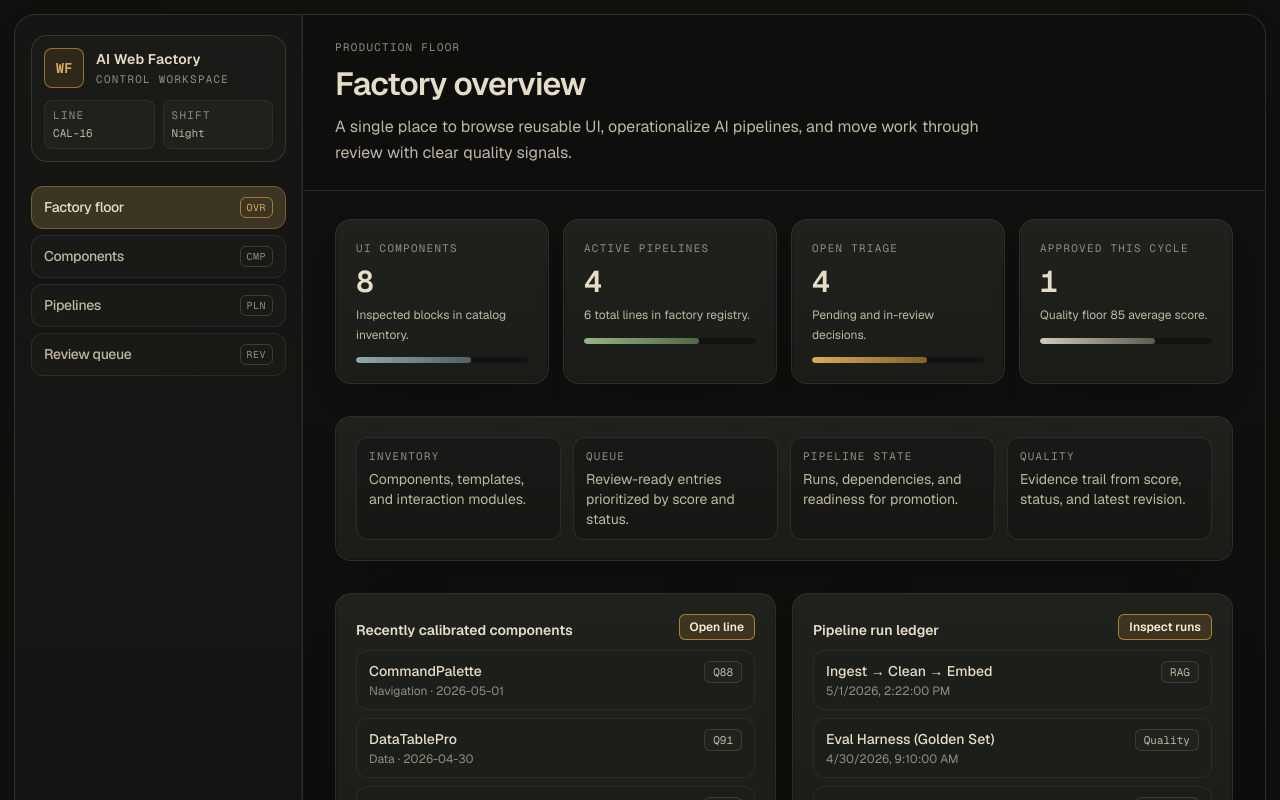
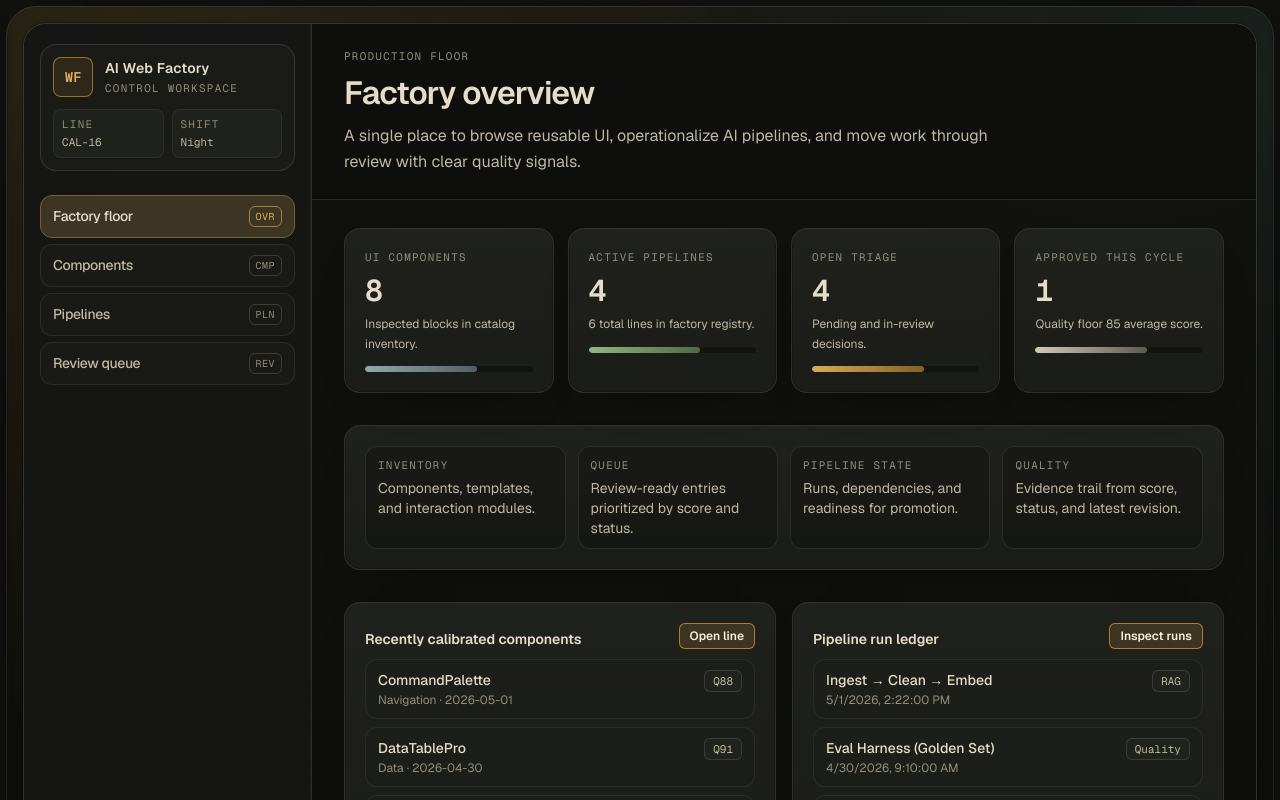
Before and after one commit to oricohem/ai-web-factory, a Next.js app: page / in a window 1280 px wide. Shown: the top 800 px of the page. Built offline with nearby package versions, Linux system fonts and the light colour scheme.

Commit message:
Strengthen desktop atmosphere layering
Co-authored-by: oricohem <oricohem@users.noreply.github.com>

```diff
--- a/app/globals.css
+++ b/app/globals.css
@@ -239,32 +239,135 @@ body::after {
 
 @media (min-width: 1024px) {
   body {
+    background:
+      radial-gradient(
+        72% 64% at 14% -20%,
+        color-mix(in srgb, var(--factory-amber) 26%, transparent),
+        transparent 66%
+      ),
+      radial-gradient(
+        62% 56% at 108% -10%,
+        color-mix(in srgb, var(--factory-cyan) 19%, transparent),
+        transparent 64%
+      ),
+      radial-gradient(
+        55% 52% at 72% 124%,
+        color-mix(in srgb, var(--factory-green) 14%, transparent),
+        transparent 70%
+      ),
+      linear-gradient(
+        180deg,
+        color-mix(in srgb, var(--factory-canvas) 81%, #1a1c17) 0%,
+        var(--factory-canvas) 38%,
+        var(--factory-canvas-deep) 100%
+      );
     background-attachment: fixed;
   }
 
+  body::before {
+    opacity: 0.46;
+  }
+
+  body::after {
+    background:
+      radial-gradient(
+        82% 120% at 50% -34%,
+        rgba(0, 0, 0, 0) 34%,
+        rgba(0, 0, 0, 0.52) 100%
+      ),
+      radial-gradient(
+        100% 88% at 50% 132%,
+        rgba(0, 0, 0, 0.48) 0%,
+        rgba(0, 0, 0, 0) 58%
+      ),
+      linear-gradient(
+        90deg,
+        rgba(0, 0, 0, 0.3) 0%,
+        rgba(0, 0, 0, 0) 15%,
+        rgba(0, 0, 0, 0) 85%,
+        rgba(0, 0, 0, 0.3) 100%
+      );
+  }
+
   .factory-atmosphere-root {
-    padding: clamp(0.6rem, 1.1vw, 1.15rem);
+    isolation: isolate;
+    padding: clamp(0.95rem, 1.8vw, 1.85rem);
+  }
+
+  .factory-atmosphere-root::before {
+    content: "";
+    position: absolute;
+    inset: 0.35rem;
+    border-radius: 1.9rem;
+    pointer-events: none;
+    z-index: 0;
+    background:
+      radial-gradient(
+        92% 72% at 9% 4%,
+        color-mix(in srgb, var(--factory-amber) 14%, transparent),
+        transparent 68%
+      ),
+      radial-gradient(
+        78% 62% at 96% 6%,
+        color-mix(in srgb, var(--factory-cyan) 11%, transparent),
+        transparent 72%
+      ),
+      linear-gradient(
+        180deg,
+        color-mix(in srgb, var(--factory-canvas) 88%, #151611) 0%,
+        color-mix(in srgb, var(--factory-canvas-deep) 90%, #0a0b08) 100%
+      );
+    box-shadow:
+      inset 0 1px 0 rgba(240, 229, 203, 0.04),
+      inset 0 -28px 44px -44px rgba(0, 0, 0, 0.9),
+      0 36px 88px -62px rgba(0, 0, 0, 0.95);
+  }
+
+  .factory-atmosphere-root::after {
+    content: "";
+    position: absolute;
+    inset: 0.35rem;
+    border-radius: 1.9rem;
+    pointer-events: none;
+    z-index: 0;
+    border: 1px solid color-mix(in srgb, var(--factory-border-strong) 38%, transparent);
+    box-shadow:
+      inset 0 0 0 1px rgba(0, 0, 0, 0.24),
+      inset 0 1px 0 rgba(238, 226, 201, 0.04);
   }
 
   .factory-shell-stage {
-    min-height: calc(100dvh - clamp(1.2rem, 2.2vw, 2.3rem));
-    border: 1px solid color-mix(in srgb, var(--factory-border-strong) 55%, transparent);
-    border-radius: 1.35rem;
+    min-height: calc(100dvh - clamp(1.8rem, 3.6vw, 3.7rem));
+    border: 1px solid color-mix(in srgb, var(--factory-border-strong) 62%, transparent);
+    border-radius: 1.45rem;
     background:
       radial-gradient(
-        circle at 80% -15%,
-        color-mix(in srgb, var(--factory-cyan) 11%, transparent),
-        transparent 42%
+        74% 58% at 3% -12%,
+        color-mix(in srgb, var(--factory-amber) 13%, transparent),
+        transparent 66%
       ),
+      radial-gradient(
+        62% 54% at 102% -16%,
+        color-mix(in srgb, var(--factory-cyan) 12%, transparent),
+        transparent 64%
+      ),
+      linear-gradient(rgba(224, 213, 187, 0.025) 1px, transparent 1px),
       linear-gradient(
         180deg,
-        color-mix(in srgb, var(--factory-canvas) 94%, #181a16) 0%,
-        color-mix(in srgb, var(--factory-canvas-deep) 92%, #0b0c0a) 100%
+        color-mix(in srgb, var(--factory-canvas) 93%, #181a16) 0%,
+        color-mix(in srgb, var(--factory-canvas-deep) 94%, #090a08) 100%
       );
+    background-size:
+      100% 100%,
+      100% 100%,
+      100% 5px,
+      100% 100%;
     box-shadow:
       inset 0 1px 0 rgba(238, 226, 201, 0.06),
-      inset 0 0 0 1px rgba(0, 0, 0, 0.2),
-      0 26px 70px -44px rgba(0, 0, 0, 0.95);
+      inset 0 0 0 1px rgba(0, 0, 0, 0.22),
+      inset 0 -34px 56px -54px rgba(0, 0, 0, 0.84),
+      0 44px 98px -62px rgba(0, 0, 0, 0.98),
+      0 0 0 1px rgba(0, 0, 0, 0.25);
     overflow: clip;
   }
 
@@ -276,14 +379,37 @@ body::after {
     z-index: 0;
     background:
       radial-gradient(
-        110% 80% at -6% -16%,
-        color-mix(in srgb, var(--factory-amber) 11%, transparent),
-        transparent 58%
+        112% 86% at -10% -18%,
+        color-mix(in srgb, var(--factory-amber) 13%, transparent),
+        transparent 60%
       ),
       radial-gradient(
-        95% 65% at 104% 112%,
-        color-mix(in srgb, var(--factory-cyan) 9%, transparent),
-        transparent 66%
+        96% 78% at 108% 116%,
+        color-mix(in srgb, var(--factory-cyan) 11%, transparent),
+        transparent 68%
+      );
+  }
+
+  .factory-shell-stage::after {
+    content: "";
+    position: absolute;
+    inset: 0;
+    pointer-events: none;
+    z-index: 0;
+    background:
+      linear-gradient(
+        90deg,
+        rgba(0, 0, 0, 0.34) 0%,
+        rgba(0, 0, 0, 0) 13%,
+        rgba(0, 0, 0, 0) 87%,
+        rgba(0, 0, 0, 0.31) 100%
+      ),
+      linear-gradient(
+        180deg,
+        rgba(0, 0, 0, 0.26) 0%,
+        rgba(0, 0, 0, 0) 22%,
+        rgba(0, 0, 0, 0) 72%,
+        rgba(0, 0, 0, 0.28) 100%
       );
   }
 
@@ -292,19 +418,30 @@ body::after {
       linear-gradient(
         180deg,
         color-mix(in srgb, var(--factory-rail) 95%, black) 0%,
-        color-mix(in srgb, var(--factory-rail) 88%, transparent) 100%
+        color-mix(in srgb, var(--factory-rail) 90%, transparent) 62%,
+        color-mix(in srgb, var(--factory-rail) 85%, transparent) 100%
       );
     box-shadow:
       inset -1px 0 0 rgba(238, 226, 201, 0.045),
-      20px 0 40px -34px rgba(0, 0, 0, 0.92);
+      24px 0 50px -34px rgba(0, 0, 0, 0.96);
   }
 
   .factory-content-stage {
     background:
+      radial-gradient(
+        78% 62% at 86% -18%,
+        color-mix(in srgb, var(--factory-cyan) 9%, transparent),
+        transparent 62%
+      ),
+      radial-gradient(
+        52% 42% at 3% 112%,
+        color-mix(in srgb, var(--factory-amber) 8%, transparent),
+        transparent 72%
+      ),
       linear-gradient(
         180deg,
-        color-mix(in srgb, var(--factory-canvas) 96%, #131410) 0%,
-        color-mix(in srgb, var(--factory-canvas-deep) 93%, #0d0d0b) 100%
+        color-mix(in srgb, var(--factory-canvas) 95%, #131410) 0%,
+        color-mix(in srgb, var(--factory-canvas-deep) 94%, #0d0d0b) 100%
       );
   }
 }
```
